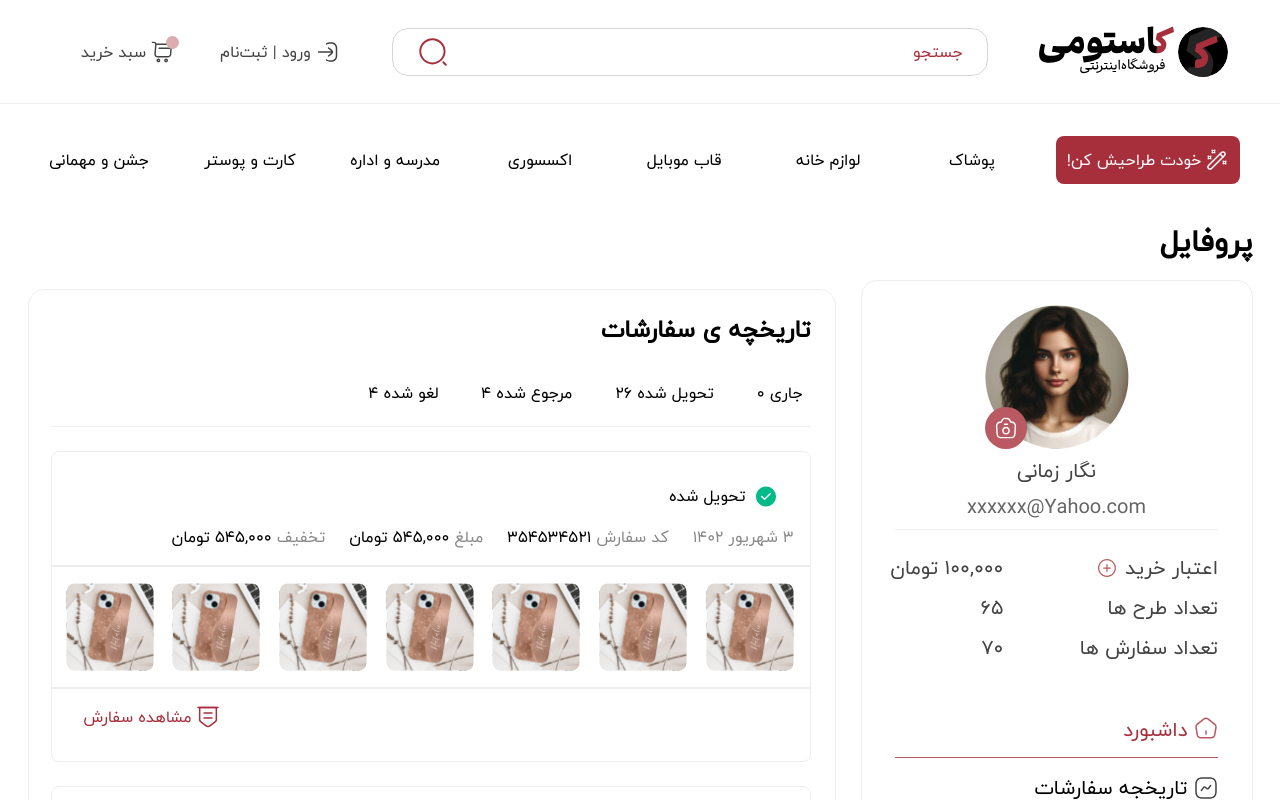
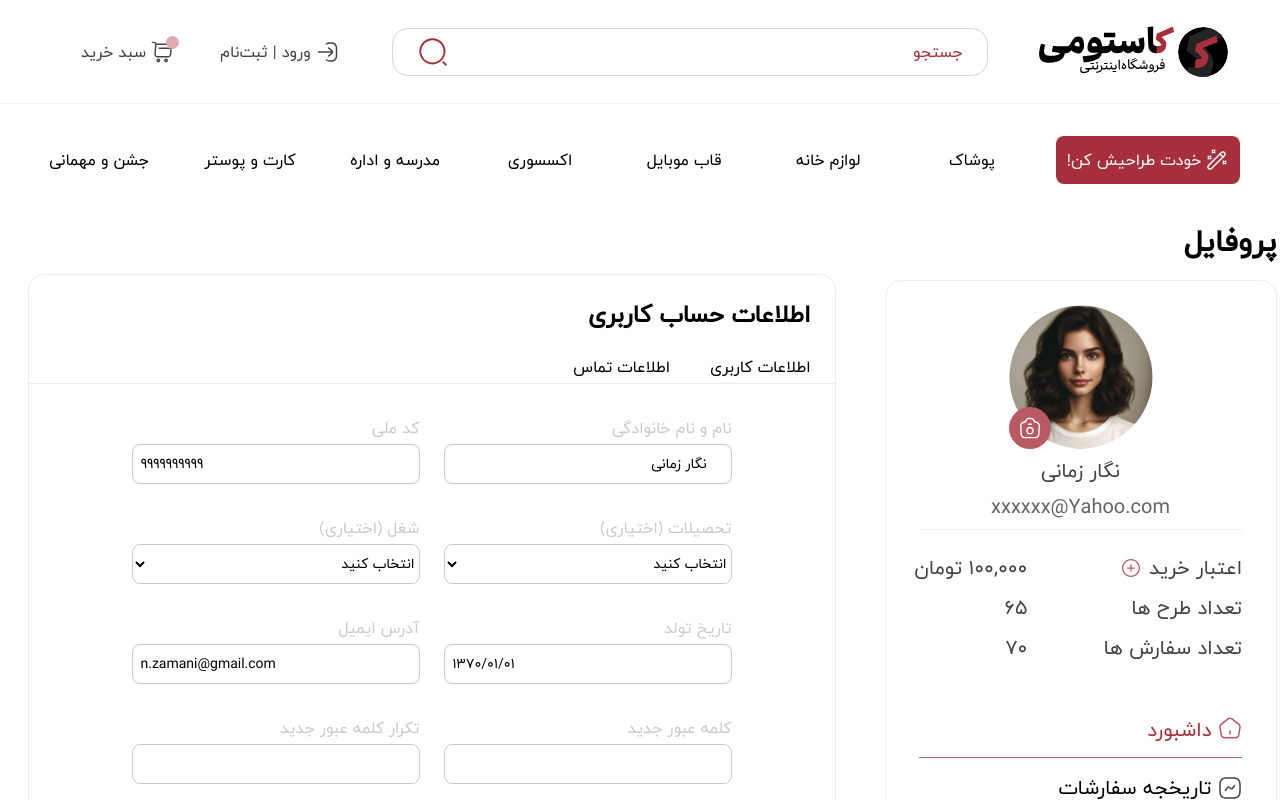
Before and after one commit to Zeinab-Jannati/UI403-4-WD-Customme-Project, a React (Vite) app: page / in a window 1280 px wide. Shown: the top 800 px of the page. Built offline with nearby package versions, Linux system fonts and the light colour scheme.

Commit message:
Fix AccountInfo Page 70%

```diff
--- a/src/main.jsx
+++ b/src/main.jsx
@@ -32,10 +32,10 @@ createRoot(document.getElementById('root')).render(
         {/* <Route path="/" element={<App />} /> */}
         {/* <Route path="/" element={<ProfileSidebar />} />  */}
         {/* <Route path="/" element={<OtherProduct />} />  */}
-        {/* <Route path="/" element={<AccountInfo />} />  */}
+        <Route path="/" element={<AccountInfo />} />
         {/* <Route path="/" element={<UserProfile />} />  */}
         {/* <Route path="/" element={<OrderStatus />} />  */}
-        <Route path="/" element={<OrdersHistory />} />
+        {/* <Route path="/" element={<OrdersHistory />} />  */}
         {/* <Route path="/" element={<Circles />} />  */}
         {/* <Route path="/" element={<ProductCard imageUrl={ productPic } productName="استیکر فرندز" productDescription="دارای رنگ بندی، قابل طراحی" price="۱۵۰,۰۰۰" />} />  */}
       </Routes>
--- a/src/pages/AccountInfo.jsx
+++ b/src/pages/AccountInfo.jsx
@@ -16,94 +16,93 @@ const AccountInfo = () => {
             <div className='flex justify-center mt-[2rem] overflow-hidden'>
                 <div className='flex gap-[1.5625rem]'>
                     <ProfileSidebar/>
-                    <div className='w-[50.5rem] h-[37.625rem] rounded-[16px] border border-black mt-[3.1rem]'>
-                        <div className='m-[1rem]'>
+                    <div className='w-[50.5rem] h-[37.625rem] rounded-[16px] border border-[var(--color-custome-gray-3)] mt-[3.1rem] m-[1.5rem]'>
+                        <div className=''>
                             <h2 className='font-bold text-2xl p-[1.5rem]'>اطلاعات حساب کاربری</h2>
                             <div className="flex gap-[2.5rem] p-[1.5rem] pt-0 pb-[0.25rem]">
                                 <a href="#" className="">اطلاعات کاربری</a>
                                 <a href="#" className="">اطلاعات تماس</a>
                             </div>
-                            <hr />
-                            <form action="submit" className='flex flex-wrap justify-center overflow-hidden mt-[2rem] items-start gap-y-[1.5rem] '>
+                            <hr className='border-[var(--color-custome-gray-3)]'/>
+                            <form action="submit" className='flex justify-center overflow-hidden mt-[2rem] items-start'>
+                                <div className='flex flex-col gap-[2rem]'>
+                                    <div className='flex gap-[1.5rem] '>
+                                        <div className='w-[18rem] h-[4.25rem] flex flex-col gap-[0.25rem]'>
                                             <div>
-                                    <div className='flex gap-[1.5rem] '>
-                                        <div className='w-[18rem] h-[4.25rem]'>
-                                            <div>
-                                                <label for='phone-number'>نام و نام خانوادگی</label>
+                                                <label for='phone-number' className='text-[var(--color-custome-gray-5)]'>نام و نام خانوادگی</label>
                                             </div>
                                             <div>
-                                                <input className='border rounded-[8px] w-full h-[2.5rem] mt-[0.25rem] pr-[0.5rem]' type="tel" id='phone-number' value='نگار زمانی' dir='rtl'/>
+                                                <input className='border border-[var(--color-custome-gray-5)] focus:outline-none rounded-[8px] w-full h-[2.5rem] pl-[0.5rem] text-sm' type="tel" id='phone-number' value='نگار زمانی' dir='rtl'/>
                                             </div>
                                         </div>
-                                        <div className='w-[18rem] h-[4.25rem]'>
+                                        <div className='w-[18rem] h-[4.25rem] flex flex-col gap-[0.25rem]'>
                                             <div>
-                                                <label for='phone-number'>کد ملی</label>
+                                                <label for='phone-number' className='text-[var(--color-custome-gray-5)]'>کد ملی</label>
                                             </div>
                                             <div>
-                                                <input className='border rounded-[8px] w-full h-[2.5rem] mt-[0.25rem] pl-[0.5rem]' type="tel" id='phone-number' value='۹۹۹۹۹۹۹۹۹۹'/>
+                                                <input className='border border-[var(--color-custome-gray-5)] focus:outline-none rounded-[8px] w-full h-[2.5rem] pl-[0.5rem] text-sm' type="tel" id='phone-number' value='۹۹۹۹۹۹۹۹۹۹'/>
                                             </div>
                                         </div>
                                     </div>
-                                    <div className='flex gap-[1.5rem] my-[1.5rem]'>
-                                        <div className='w-[18rem] h-[4.25rem]'>
+                                    <div className='flex gap-[1.5rem]'>
+                                        <div className='w-[18rem] h-[4.25rem] flex flex-col gap-[0.25rem]'>
                                             <div>
-                                                <label for='phone-number'>تحصیلات (اختیاری)</label>
+                                                <label for='phone-number' className='text-[var(--color-custome-gray-5)]'>تحصیلات (اختیاری)</label>
                                             </div>
 
-                                            <select name="" id="" className='w-full rounded-[8px] border pr-[0.5rem] mt-[0.25rem]'>
+                                            <select name="" id="" className='border border-[var(--color-custome-gray-5)] focus:outline-none rounded-[8px] w-full h-[2.5rem] pl-[0.5rem] text-sm'>
                                                 <option value="پیشفرض">انتخاب کنید</option>
                                                 <option value="کارشناسی">کارشناسی</option>
                                             </select>
                                         </div>
-                                        <div className='w-[18rem] h-[4.25rem]'>
+                                        <div className='w-[18rem] h-[4.25rem] flex flex-col gap-[0.25rem]'>
                                             <div>
-                                                <label for='phone-number'>شغل (اختیاری)</label>
+                                                <label for='phone-number' className='text-[var(--color-custome-gray-5)]'>شغل (اختیاری)</label>
                                             </div>
-                                            <select name="" id="" className='w-full rounded-[8px] border pr-[0.5rem] mt-[0.25rem]'>
+                                            <select name="" id="" className='border border-[var(--color-custome-gray-5)] focus:outline-none rounded-[8px] w-full h-[2.5rem] pl-[0.5rem] text-sm'>
                                                 <option value="پیشفرض">انتخاب کنید</option>
                                                 <option value="مهندس کامپیوتر">مهندس کامپیوتر</option>
                                             </select>
                                         </div>
                                     </div>
                                     <div className='flex gap-[1.5rem]'>
-                                        <div className='flex gap-[1.5rem]'>
-                                            <div className='w-[18rem] h-[4.25rem]'>
+                                        <div className='w-[18rem] h-[4.25rem] flex flex-col gap-[0.25rem]'>
                                             <div>
-                                                    <label for='phone-number'>تاریخ تولد</label>
+                                                <label for='phone-number' className='text-[var(--color-custome-gray-5)]'>تاریخ تولد</label>
                                             </div>
                                             <div>
-                                                    <input className='border rounded-[8px] w-full h-[2.5rem] mt-[0.25rem] pl-[0.5rem]' type="tel" id='phone-number' value='۱۳۷۰/۰۱/۰۱'/>
+                                                <input className='border border-[var(--color-custome-gray-5)] focus:outline-none rounded-[8px] w-full h-[2.5rem] pl-[0.5rem] text-sm' type="tel" id='phone-number' value='۱۳۷۰/۰۱/۰۱'/>
                                             </div>
                                         </div>
-                                            <div className='w-[18rem] h-[4.25rem]'>
+                                        <div className='w-[18rem] h-[4.25rem] flex flex-col gap-[0.25rem]'>
                                             <div>
-                                                    <label for='phone-number'>آدرس ایمیل</label>
+                                                <label for='phone-number' className='text-[var(--color-custome-gray-5)]'>آدرس ایمیل</label>
                                             </div>
                                             <div>
-                                                    <input className='border rounded-[8px] w-full h-[2.5rem] mt-[0.25rem] pl-[0.5rem]' type="email" id='phone-number' value='n.zamani@gmail.com' dir='ltr'/>
-                                                </div>
+                                                <input className='border border-[var(--color-custome-gray-5)] focus:outline-none rounded-[8px] w-full h-[2.5rem] pl-[0.5rem] text-sm' type="email" id='phone-number' value='n.zamani@gmail.com' dir='ltr'/>
                                             </div>
                                         </div>
                                     </div>
                                     <div className='flex gap-[1.5rem]'>
-                                        <div className='flex gap-[1.5rem]'>
-                                            <div className='w-[18rem] h-[4.25rem]'>
+                                        <div className='w-[18rem] h-[4.25rem] flex flex-col gap-[0.25rem]'>
                                             <div>
-                                                    <label for='password-recovery'>کلمه عبور جدید</label>
+                                                <label for='password-recovery' className='text-[var(--color-custome-gray-5)]'>کلمه عبور جدید</label>
                                             </div>
                                             <div>
-                                                    <input className='border rounded-[8px] w-full h-[2.5rem] mt-[0.25rem] pl-[0.5rem]' type="password" id='password-recovery'/>
+                                                <input className='border border-[var(--color-custome-gray-5)] focus:outline-none rounded-[8px] w-full h-[2.5rem] pl-[0.5rem] text-sm' type="password" id='password-recovery'/>
                                             </div>
                                         </div>
-                                            <div className='w-[18rem] h-[4.25rem]'>
+                                        <div className='w-[18rem] h-[4.25rem] flex flex-col gap-[0.25rem]'>
                                             <div>
-                                                    <label for='password-recovery-confirmation'>تکرار کلمه عبور جدید</label>
+                                                <label for='password-recovery-confirmation' className='text-[var(--color-custome-gray-5)]'>تکرار کلمه عبور جدید</label>
                                             </div>
                                             <div>
-                                                    <input className='border rounded-[8px] w-full h-[2.5rem] mt-[0.25rem] pl-[0.5rem]' type="password" id='password-recovery-confirmation' dir='ltr'/>
+                                                <input className='border border-[var(--color-custome-gray-5)] focus:outline-none rounded-[8px] w-full h-[2.5rem] pl-[0.5rem] text-sm' type="password" id='password-recovery-confirmation' dir='ltr'/>
                                             </div>
                                         </div>
                                     </div>
+                                    <div className='flex justify-end'>
+                                        <button className='w-[11.5rem] h-[2.5rem] bg-[var(--color-primary)] text-white rounded-[8px] text-base'>ثبت اطلاعات</button>
                                     </div>
                                 </div>
                             </form>
```
Lines whose indentation alone changed are shown as unchanged.
